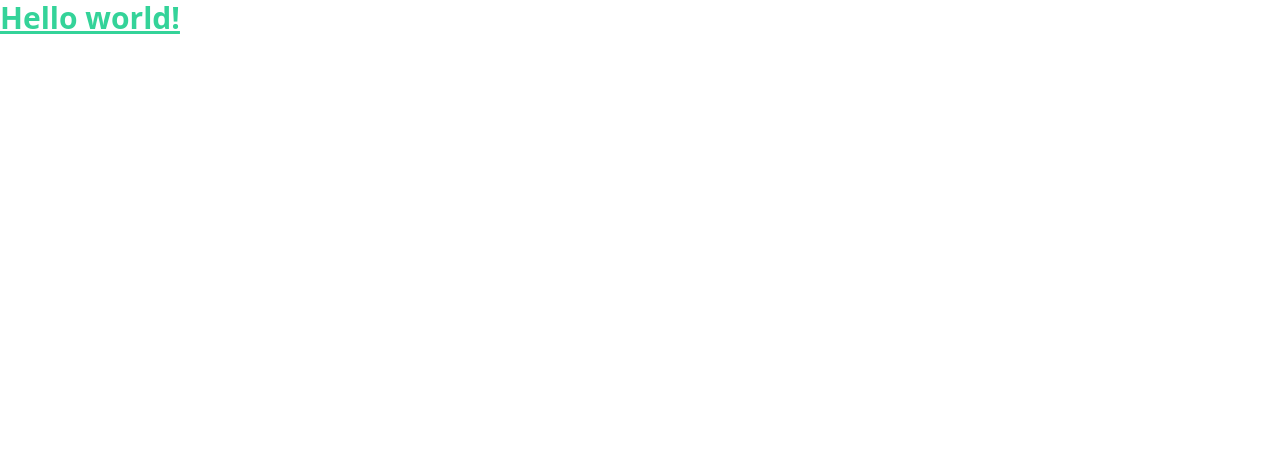
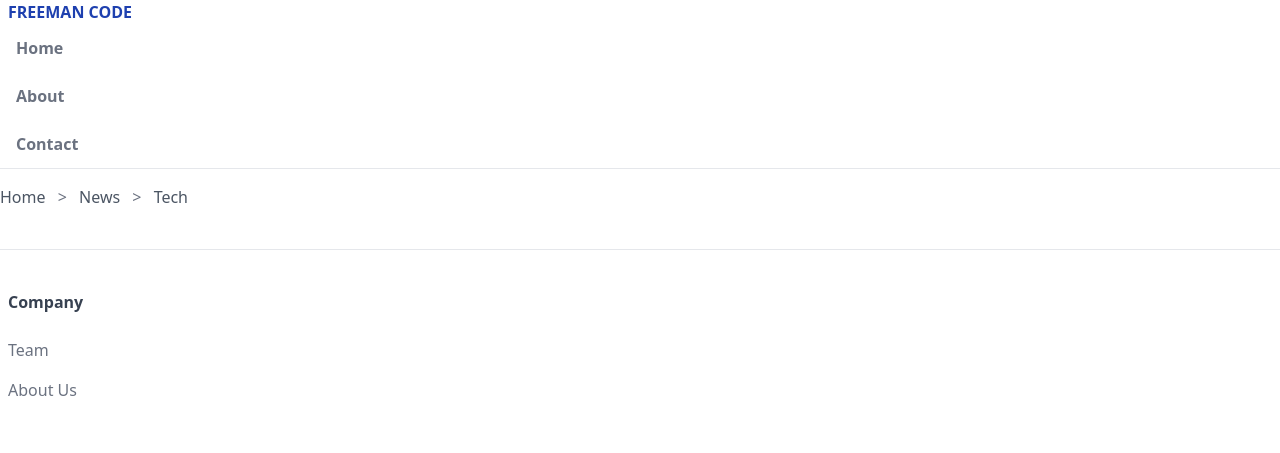
Before and after one commit to mr-Freeman-S/tailwind_lessons, a website: page index.html in a window 1280 px wide. Drawn offline with Linux system fonts and the light colour scheme.

Commit message:
feat: create structure of site

```diff
--- a/index.html
+++ b/index.html
@@ -9,8 +9,38 @@
     <title>TailwindCSS</title>
 </head>
 <body>
-<h1 class="text-3xl font-bold underline text-emerald-400">
-    Hello world!
-</h1>
+<header class="px-2 border-b">
+    <a class="uppercase font-bold text-blue-800" href="#">freeman code</a>
+    <nav>
+        <ul class="text-gray-500 font-semibold">
+            <li><a class="inline-block py-3 px-2" href="#">Home</a></li>
+            <li><a class="inline-block py-3 px-2" href="#">About</a></li>
+            <li><a class="inline-block py-3 px-2" href="#">Contact</a></li>
+        </ul>
+    </nav>
+</header>
+<main>
+    <!--breadcrumbs-->
+    <div>
+        <div class="my-4 overflow-y-auto whitespace-nowrap">
+            <a class="text-gray-600" href="#">Home</a>
+            <span class="text-gray-500 mx-2">&gt;</span>
+            <a class="text-gray-600" href="#">News</a>
+            <span class="text-gray-500 mx-2">&gt;</span>
+            <a class="text-gray-600" href="#">Tech</a>
+        </div>
+    </div>
+</main>
+<footer class="border-t mt-10 py-10 px-2">
+    <div>
+        <div>
+            <h6 class="font-semibold text-gray-700 mb-4">Company</h6>
+            <ul>
+                <li><a class="inline-block text-gray-500 py-2" href="#">Team</a></li>
+                <li><a class="inline-block text-gray-500 py-2" href="#">About Us</a></li>
+            </ul>
+        </div>
+    </div>
+</footer>
 </body>
 </html>
```
Also changed, not shown: public/styles.css.
